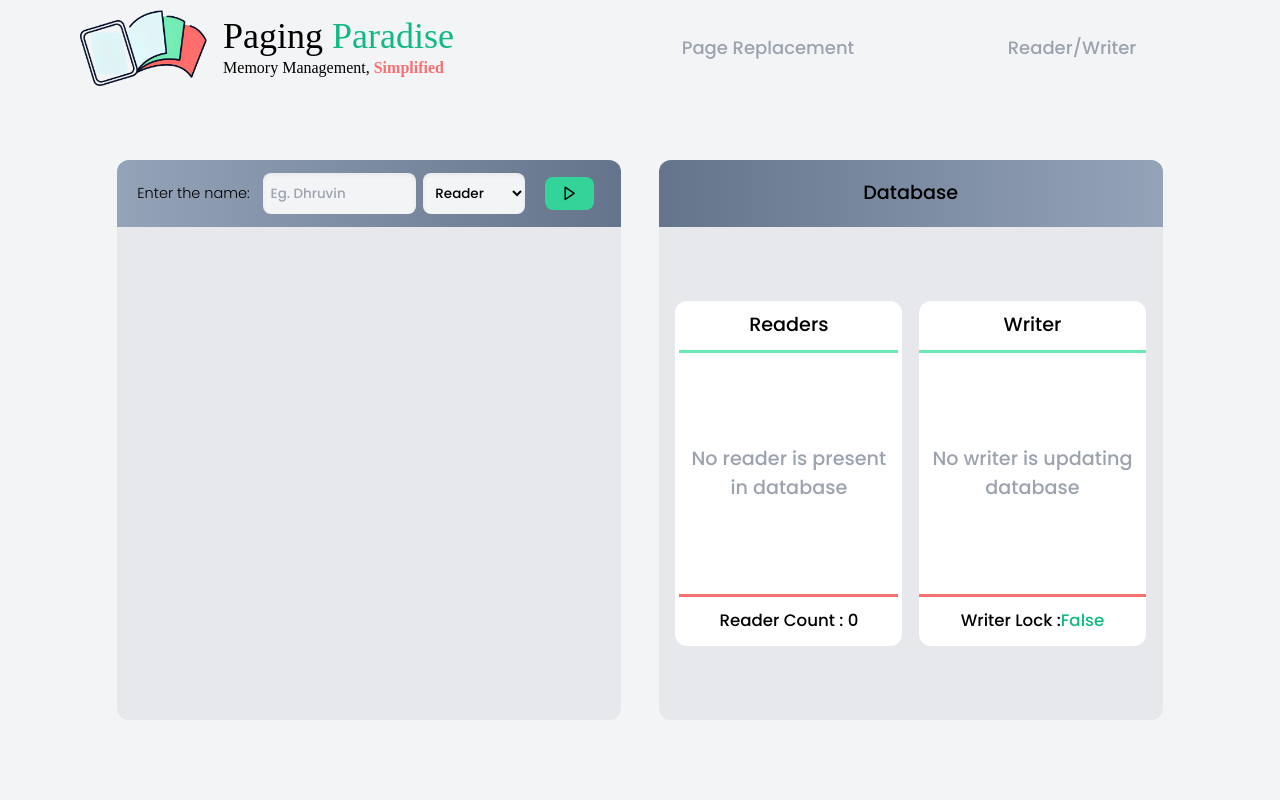
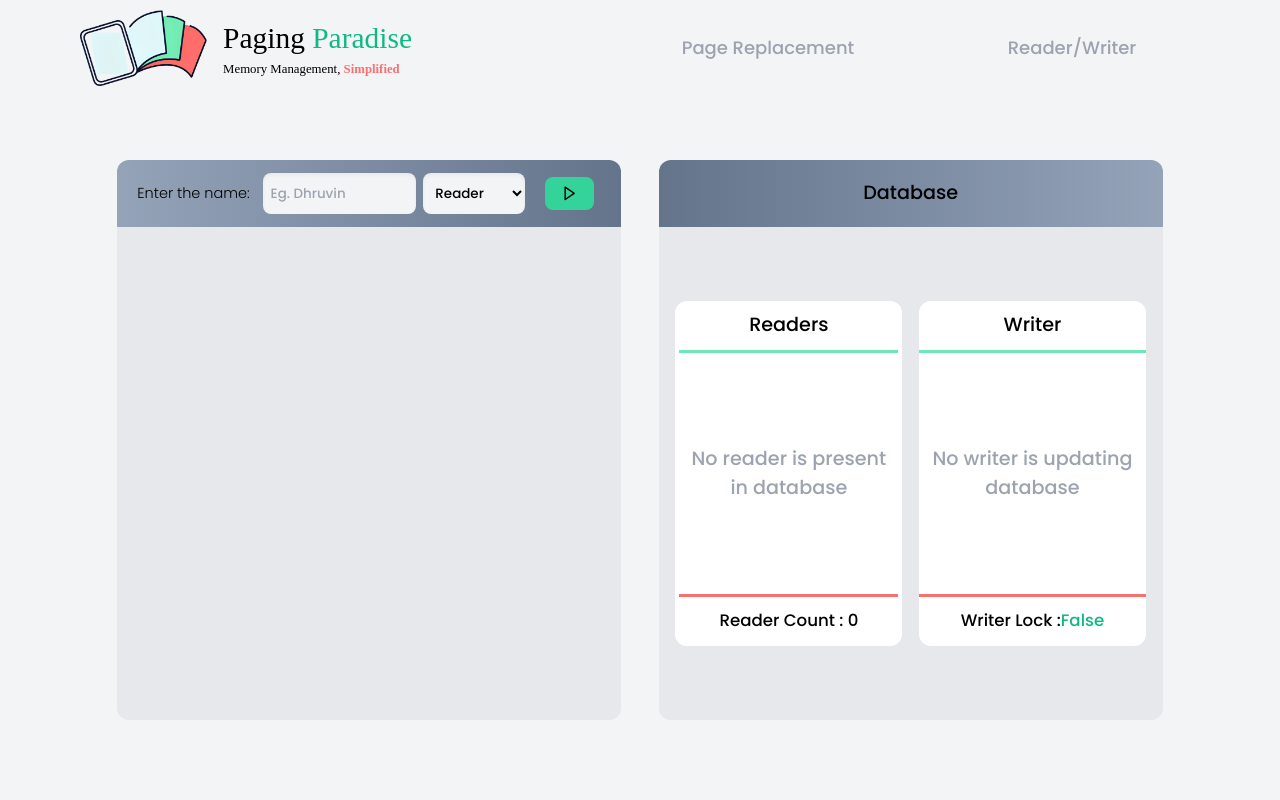
Before and after one commit to Dhruvin151104/PagingParadise, a React (Vite) app in the folder PagingParadise/: page /readerwriter in a window 1280 px wide. Shown: the top 800 px of the page. Built offline with nearby package versions, Linux system fonts and the light colour scheme; the HTML template or start-up script is replaced by a standard one; a web font is replaced by a local one.

Commit message:
Logo bug fixed

```diff
--- a/PagingParadise/src/components/Footer.jsx
+++ b/PagingParadise/src/components/Footer.jsx
@@ -9,7 +9,7 @@ import reader_writer from "../assets/reader_writer.png"
 function Footer() {
   return (
     <div className="w-full h-[50vh] bg-gradient-to-r from-slate-300 to-slate-400 mt-20 flex px-20">
-      <div className="h-full w-[30%] flex flex-col justify-center items-center gap-3">
+      <div className="h-full w-[50%] flex flex-col justify-center items-center gap-3">
         <div className="w-full h-24">
           <Link to="/" className="h-[10%] w-[50%]">
             <Logo />
--- a/PagingParadise/src/components/Logo.jsx
+++ b/PagingParadise/src/components/Logo.jsx
@@ -6,8 +6,8 @@ function Logo() {
     <div className='h-full flex items-center gap-4 relative font-tiltneon cursor-pointer'>
       <img src={logo} alt="" className='h-[80%]'/>
       <div className='flex flex-col'>
-        <p className='text-4xl font-medium'>Paging <span className='text-emerald-500'>Paradise</span></p>
-        <p className='text-md'>Memory Management, <span className=' text-red-400 font-semibold'>Simplified</span></p>
+        <p className='text-[2.3vw] font-medium'>Paging <span className='text-emerald-500'>Paradise</span></p>
+        <p className='text-[1vw]'>Memory Management, <span className=' text-red-400 font-semibold'>Simplified</span></p>
       </div>
     </div>
   )
```
